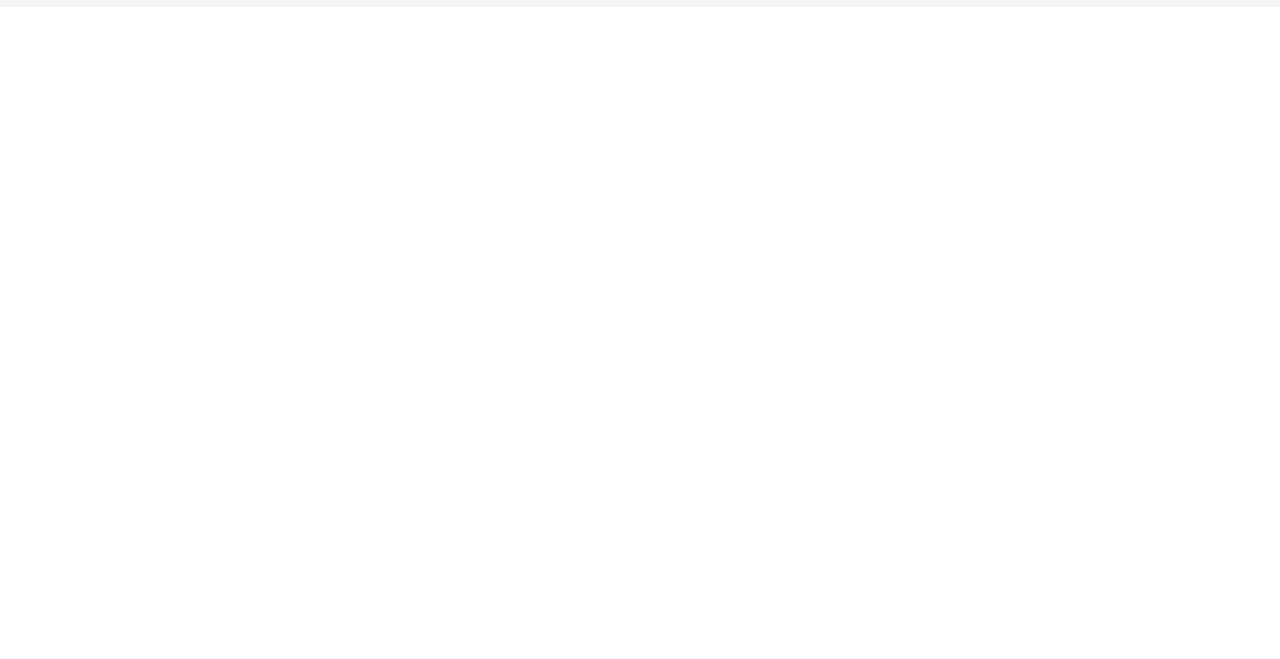
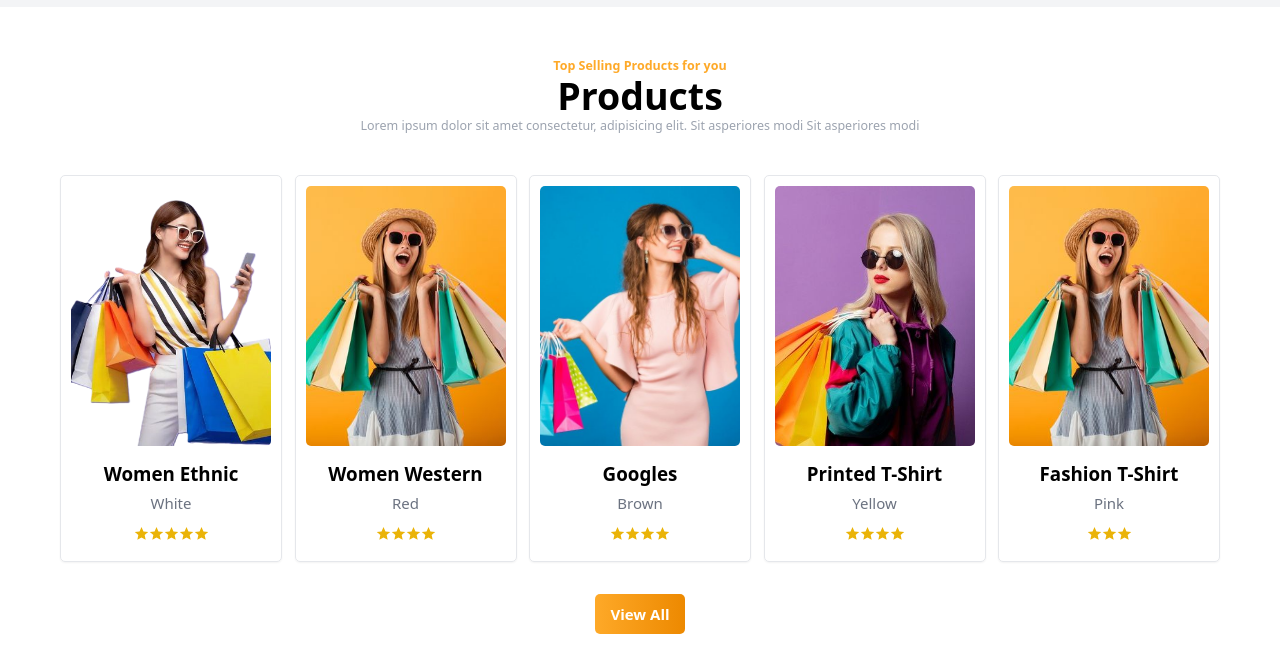
Before and after one commit to Jo-shua09/shop-me-commerce, a React (Vite) app: page / in a window 1280 px wide. Shown: the part 738-1397 px from the top of the page. Before the commit the page ends 800 px from the top, so only its background shows below. Built offline with nearby package versions, Linux system fonts and the light colour scheme.

Commit message:
commit 8

```diff
--- a/src/App.jsx
+++ b/src/App.jsx
@@ -1,12 +1,14 @@
 import React from "react";
 import Navbar from "./components/Navbar";
 import Hero from "./components/Hero";
+import Products from "./components/Products";
 
 function App() {
   return (
     <div>
       <Navbar />
       <Hero />
+      <Products />
     </div>
   );
 }
--- a/src/assets/assets.js
+++ b/src/assets/assets.js
@@ -101,3 +101,41 @@ export const HeroData = [
     description: "Lorem ipsum dolor sit amet consectetur adipisicing elit. Praesentium eaque quas ullam repudiandae hic iure rem tempore ",
   },
 ];
+
+export const ProductData = [
+  {
+    id: 1,
+    img: women,
+    title: "Women Ethnic",
+    color: "white",
+    stars: "5",
+  },
+  {
+    id: 2,
+    img: women2,
+    title: "Women western",
+    color: "red",
+    stars: "4.5",
+  },
+  {
+    id: 3,
+    img: women3,
+    title: "googles",
+    color: "brown",
+    stars: "4.7",
+  },
+  {
+    id: 4,
+    img: women4,
+    title: "Printed T-Shirt",
+    color: "yellow",
+    stars: "4",
+  },
+  {
+    id: 5,
+    img: women2,
+    title: "Fashion T-Shirt",
+    color: "pink",
+    stars: "3.5",
+  },
+];
--- a/src/components/Hero.jsx
+++ b/src/components/Hero.jsx
@@ -6,14 +6,16 @@ import "slick-carousel/slick/slick-theme.css";
 
 const Hero = () => {
   const settings = {
-    // dots: true, // Show navigation dots
+    dots: false, // Show navigation dots
     infinite: true, // Infinite loop
-    speed: 500, // Transition speed
+    speed: 800, // Transition speed
     slidesToShow: 1, // Number of slides to show at once
     slidesToScroll: 1, // Number of slides to scroll
     autoplay: true, // Auto-play the slider
-    autoplaySpeed: 2000, // Auto-play interval
-    pauseOnHover: true, // Pause on hover
+    autoplaySpeed: 4000, // Auto-play interval
+    cssEase: "ease-inout",
+    pauseOnHover: false, // Pause on hover
+    pauseOnFocus: false, // Pause on focus
     arrows: false, // Show navigation arrows
   };
 
@@ -30,7 +32,7 @@ const Hero = () => {
               <div className="grid flex-wrap-reverse items-center justify-between grid-cols-1 gap-4 text-center gap-x-10 md:text-left md:grid-cols-2">
                 {/* Image content */}
                 <div className="flex items-center justify-center order-1 w-full pl-8 mx-auto sm:justify-end md:order-2">
-                  <img src={data.img} alt={data.title} className="w-[100%] h-auto mt-10 rounded-lg sm:mt-0" />
+                  <img src={data.img} alt={data.title} className="w-[100%] object-cover h-auto mt-10 rounded-lg sm:mt-0" />
                 </div>
 
                 {/* Text content */}
--- /dev/null
+++ b/src/components/Products.jsx
@@ -0,0 +1,41 @@
+import React from "react";
+import { ProductData } from "../assets/assets";
+import { LiaStarSolid } from "react-icons/lia";
+
+const Products = () => {
+  return (
+    <div className="flex flex-col items-center justify-center pt-10 pb-10 dark:text-white dark:bg-gray-900 sm:pt-20 gap-y-6">
+      <div className="flex flex-col items-center gap-y-1">
+        <h3 className="text-xl font-semibold normal-case text-primary">Top Selling Products for you</h3>
+        <h1 className="text-6xl font-bold">Products</h1>
+        <p className="text-xl text-gray-400 normal-case">
+          Lorem ipsum dolor sit amet consectetur, adipisicing elit. Sit asperiores modi Sit asperiores modi
+        </p>
+      </div>
+      <div className="container grid items-center grid-cols-1 gap-5 mt-10 lg:grid-cols-5 sm:grid-cols-2 md:grid-cols-3">
+        {ProductData.map((data) => (
+          <div
+            key={data.id}
+            className="flex flex-col items-center p-4 pb-8 duration-300 border rounded-lg shadow-sm cursor-pointer dark:border-none dark:shadow-2xl group hover:shadow-2xl"
+          >
+            <div className="overflow-hidden transition-all duration-200 ">
+              <img src={data.img} alt={data.title} className="object-cover group-hover:scale-[1.1] w-[30rem] overflow-hidden rounded-lg h-[26rem]" />
+            </div>
+            <h3 className="pb-3 text-3xl font-semibold mt-7">{data.title}</h3>
+            <h5 className="pb-3 text-2xl text-gray-500">{data.color}</h5>
+            <div className="flex mt-2 text-2xl text-yellow-500">
+              {Array.from({ length: data.stars }, (_, index) => (
+                <LiaStarSolid key={index} className="transition-all duration-700 group-hover:rotate-180" />
+              ))}
+            </div>
+          </div>
+        ))}
+      </div>
+      <button className="flex items-center px-6 py-4 mx-auto text-2xl font-bold text-white capitalize transition-all duration-500 ease-in-out rounded-lg mt-7 md:mx-0 bg-gradient-to-r from-primary to-secondary">
+        view all
+      </button>
+    </div>
+  );
+};
+
+export default Products;
```
